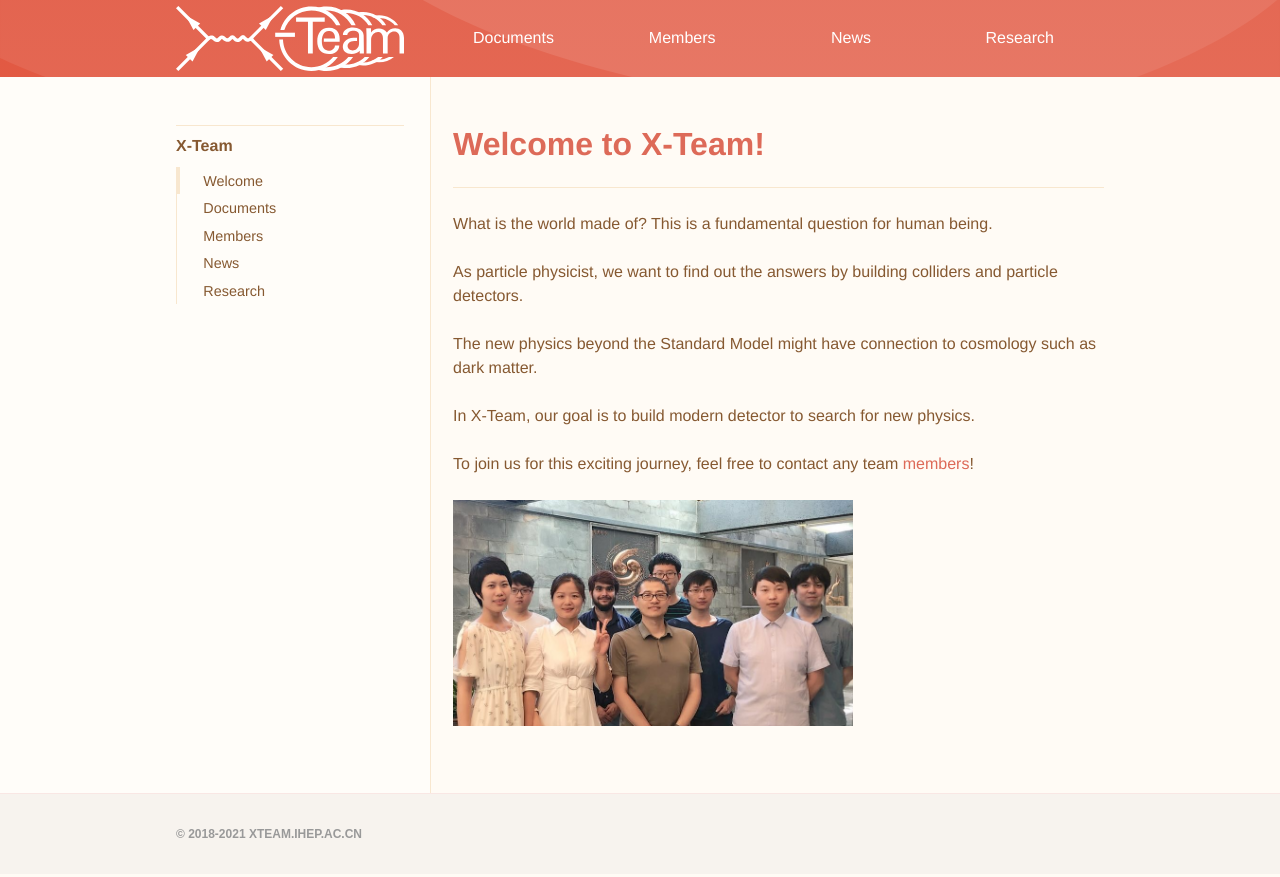
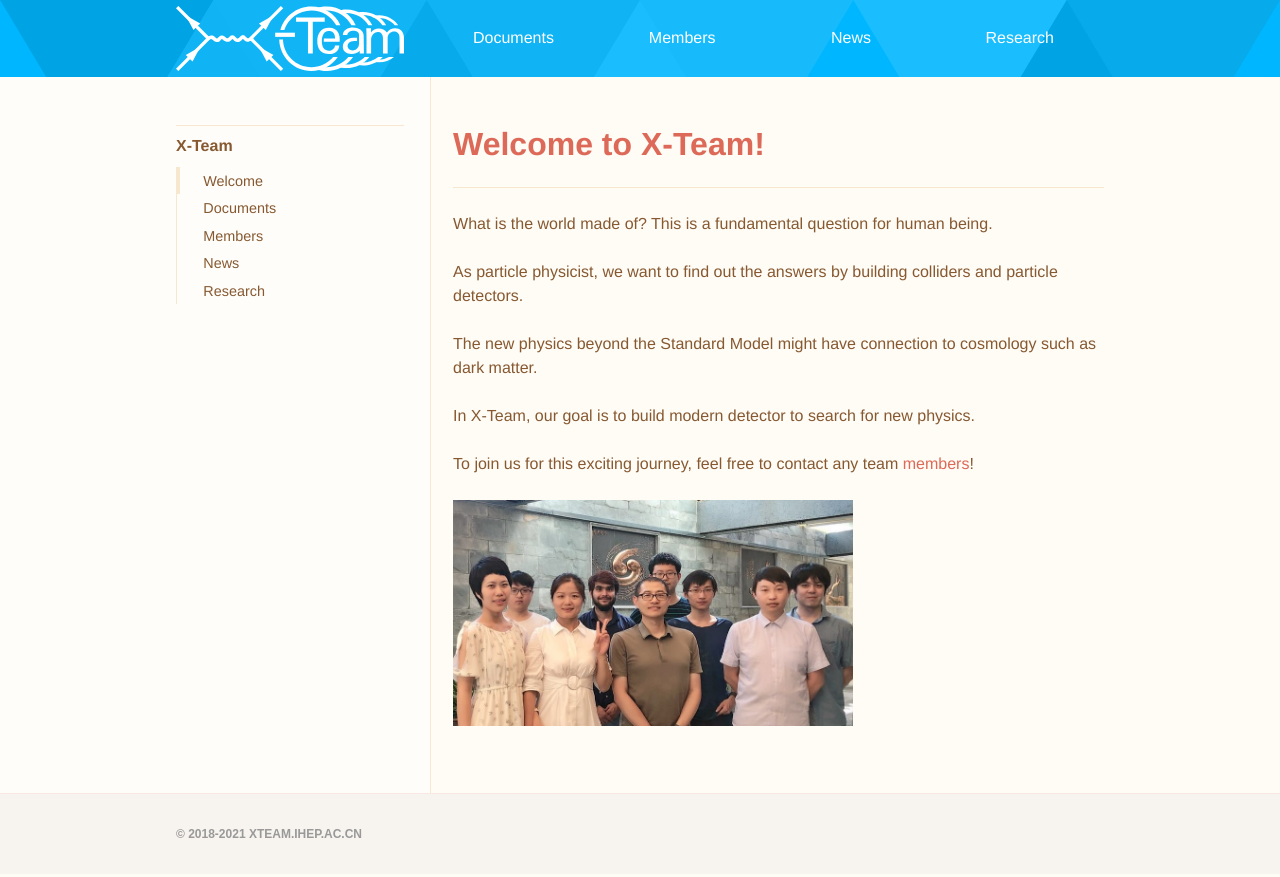
Before and after one commit to dt-np/xteam, a Jekyll site: the page index.html, which Jekyll copies as it is, in a window 1280 px wide. Shown: the top 877 px of the page. Built offline with Jekyll 4.4.1, drawn with Linux system fonts in a browser that asks for light colours.

Commit message:
modify background image

```diff
--- a/_sass/components/_header.scss
+++ b/_sass/components/_header.scss
@@ -1,5 +1,5 @@
 .header {
-  background: $ember-orange url("/images/header.svg") top center no-repeat;
+  background: $ember-orange url("/images/large-triangles.svg") top center no-repeat;
   background-size: cover;
   color: $white;
   padding: 1em 0;
```
Also changed, not shown: images/large-triangles.svg (added).
